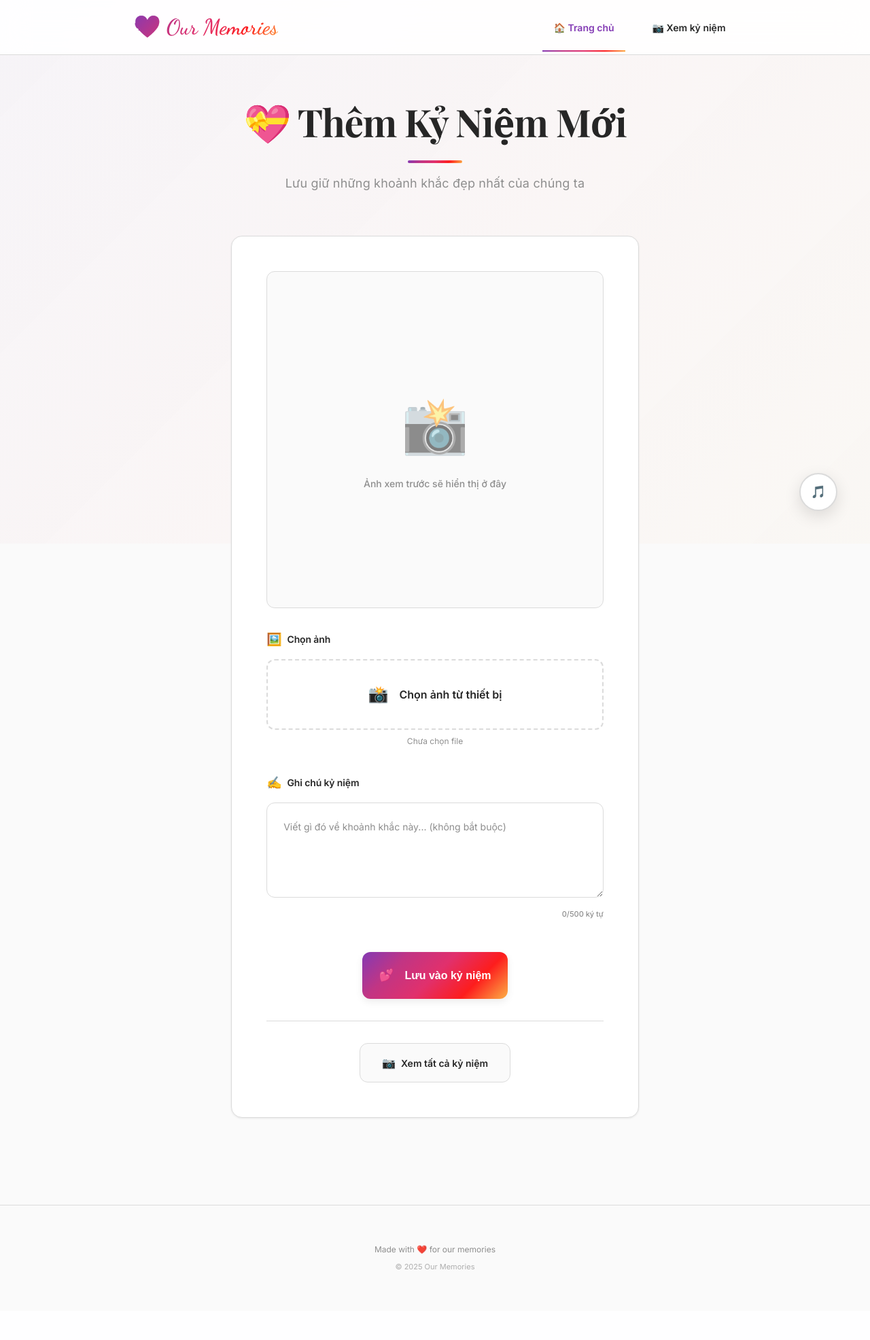
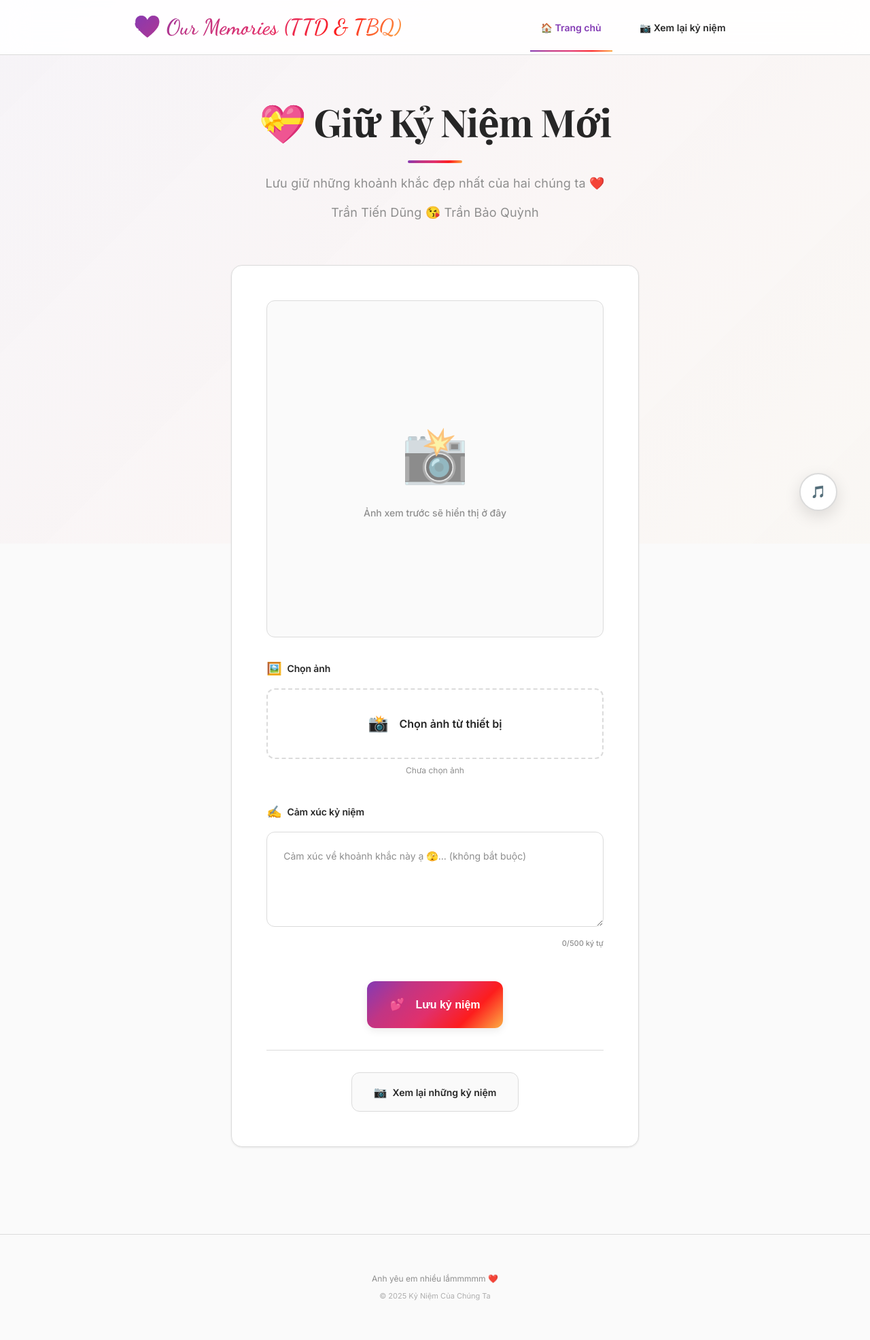
Before and after one commit to tiendungtran-msl/Locket, a Flask app: page / in a window 1280 px wide. Shown: the whole page at 68% size. Before the commit the page ends 1869 px from the top, so only its background shows below. Run offline with Flask 3, Linux system fonts and the light colour scheme; some web fonts are replaced.

Commit message:
Sửa lại tên một số chỗ

```diff
--- a/templates/index.html
+++ b/templates/index.html
@@ -15,7 +15,7 @@
             🎵
         </button>
         <div class="music-menu" id="musicMenu">
-            <div class="music-header">🎶 Nhạc nền lãng mạn</div>
+            <div class="music-header">🎶 Romantic music</div>
             <div class="music-list">
                 <button class="music-item" onclick="changeMusic(1)">
                     <span class="music-icon">🎵</span>
@@ -36,7 +36,7 @@
                 <span class="volume-value" id="volumeValue">50%</span>
             </div>
             <button class="music-play-btn" id="musicPlayBtn" onclick="toggleMusicPlayPause()">
-                ▶️ Phát nhạc
+                ▶️ Phát
             </button>
         </div>
     </div>
@@ -52,18 +52,23 @@
     <!-- Navigation -->
     <nav class="navbar">
         <div class="nav-container">
-            <a href="/" class="nav-brand">💝 Our Memories</a>
+            <a href="/" class="nav-brand">💝 Our Memories (TTD & TBQ)</a>
             <div class="nav-links">
                 <a href="/" class="nav-link active">🏠 Trang chủ</a>
-                <a href="/gallery" class="nav-link">📷 Xem kỷ niệm</a>
+                <a href="/gallery" class="nav-link">📷 Xem lại kỷ niệm</a>
             </div>
         </div>
     </nav>
 
     <div class="container">
         <header class="page-header">
-            <h1 class="main-title">💝 Thêm Kỷ Niệm Mới</h1>
-            <p class="subtitle">Lưu giữ những khoảnh khắc đẹp nhất của chúng ta</p>
+            <h1 class="main-title">💝 Giữ Kỷ Niệm Mới</h1>
+            <p class="subtitle">Lưu giữ những khoảnh khắc đẹp nhất của hai chúng ta ❤️</p>
+            <p class="subtitle highlight-names">
+                <span class="name-highlight">Trần Tiến Dũng</span>
+                <span class="heart-symbol">😘</span>
+                <span class="name-highlight">Trần Bảo Quỳnh</span>
+            </p>
         </header>
 
         <!-- Upload Section -->
@@ -93,7 +98,7 @@
                             <span class="upload-icon">📸</span>
                             <span class="upload-text">Chọn ảnh từ thiết bị</span>
                         </label>
-                        <p class="file-name" id="fileName">Chưa chọn file</p>
+                        <p class="file-name" id="fileName">Chưa chọn ảnh</p>
                     </div>
                 </div>
 
@@ -101,12 +106,12 @@
                 <div class="form-group">
                     <label class="form-label" for="captionInput">
                         <span class="label-icon">✍️</span>
-                        Ghi chú kỷ niệm
+                        Cảm xúc kỷ niệm
                     </label>
                     <textarea
                         id="captionInput"
                         class="caption-input"
-                        placeholder="Viết gì đó về khoảnh khắc này... (không bắt buộc)"
+                        placeholder="Cảm xúc về khoảnh khắc này ạ 🫣... (không bắt buộc)"
                         maxlength="500"
                         rows="4"
                     ></textarea>
@@ -118,7 +123,7 @@
                 <!-- Submit Button -->
                 <button type="submit" class="submit-btn" id="uploadBtn">
                     <span class="btn-icon">💕</span>
-                    <span class="btn-text">Lưu vào kỷ niệm</span>
+                    <span class="btn-text">Lưu kỷ niệm</span>
                 </button>
             </form>
 
@@ -126,7 +131,7 @@
             <div class="quick-actions">
                 <a href="/gallery" class="action-link">
                     <span class="action-icon">📷</span>
-                    <span class="action-text">Xem tất cả kỷ niệm</span>
+                    <span class="action-text">Xem lại những kỷ niệm</span>
                 </a>
             </div>
         </div>
@@ -134,8 +139,8 @@
 
     <!-- Footer -->
     <footer class="footer">
-        <p>Made with ❤️ for our memories</p>
-        <p class="footer-small">© 2025 Our Memories</p>
+        <p>Anh yêu em nhiều lắmmmmm ❤️</p>
+        <p class="footer-small">© 2025 Kỷ Niệm Của Chúng Ta</p>
     </footer>
 
     <!-- Scripts -->
```
